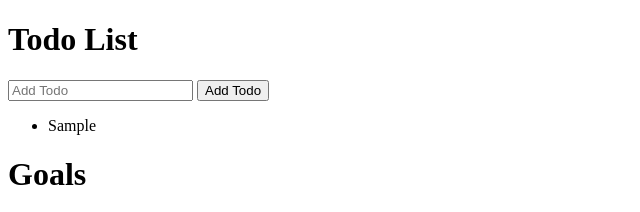
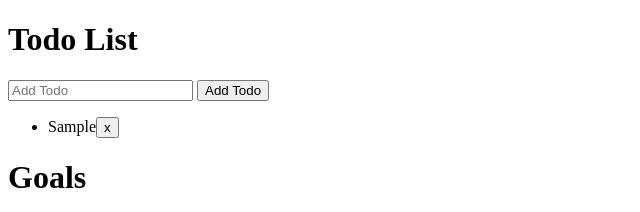
Before and after one commit to mwinslow331/redux, a plain HTML site: page index.html in a window 1280 px wide. Both pictures are taken after typing "Sample" into the empty fields and a click on the button "Add Todo". Shown: the top 212 px of the page, 0-640 px from the left. Drawn offline with Linux system fonts and the light colour scheme.

Commit message:
added functionality to remove todos and goals with button

```diff
--- a/index.html
+++ b/index.html
@@ -146,7 +146,6 @@
       }
     }
 
-
     const store = createStore(app)
 
     store.subscribe(() => {
@@ -159,10 +158,26 @@
       todos.forEach(addTodoToDOM)
     })
 
+    // DOM Code
+    function createRemoveButton(onClick) {
+      const removeBtn = document.createElement('button')
+      removeBtn.innerHTML = 'x'
+      removeBtn.addEventListener('click', onClick)
+
+      return removeBtn
+    }
+
     function addTodoToDOM (todo) {
       const node = document.createElement('li')
       const text = document.createTextNode(todo.name)
+
+      const removeBtn = createRemoveButton(() => {
+        store.dispatch(removeTodoAction(todo.id))
+      })
+
       node.appendChild(text)
+      node.appendChild(removeBtn)
+
       node.style.textDecoration = todo.complete ? 'line-through' : 'none'
       node.addEventListener('click', () => {
         store.dispatch(toggleTodoAction(todo.id))
@@ -175,46 +190,18 @@
     function addGoalToDOM (goal) {
       const node = document.createElement('li')
       const text = document.createTextNode(goal.name)
+
+      const removeBtn = createRemoveButton(() => {
+        store.dispatch(removeGoalAction(goal.id))
+      })
+
       node.appendChild(text)
+      node.appendChild(removeBtn)
 
       document.getElementById('goals')
         .appendChild(node)
     }
-    // store.dispatch(addTodoAction({
-    //   id: 0,
-    //   name: 'Make breakfast',
-    //   complete: false,
-    // }))
-    //
-    // store.dispatch(addTodoAction({
-    //   id: 1,
-    //   name: 'Let out and feed dog',
-    //   complete: true,
-    // }))
-    //
-    // store.dispatch(addTodoAction({
-    //   id: 2,
-    //   name: 'Check email',
-    //   complete: false,
-    // }))
-    //
-    // store.dispatch(removeTodoAction(1))
-    //
-    // store.dispatch(toggleTodoAction(0))
-    //
-    // store.dispatch(addGoalAction({
-    //   id: 0,
-    //   name: 'Learn Redux'
-    // }))
-    //
-    // store.dispatch(addGoalAction({
-    //   id: 1,
-    //   name: 'Make commit to github'
-    // }))
-    //
-    // store.dispatch(removeGoalAction(0))
 
-    // DOM Code
     function addTodo () {
       const input = document.getElementById('todo')
       const name = input.value
```
